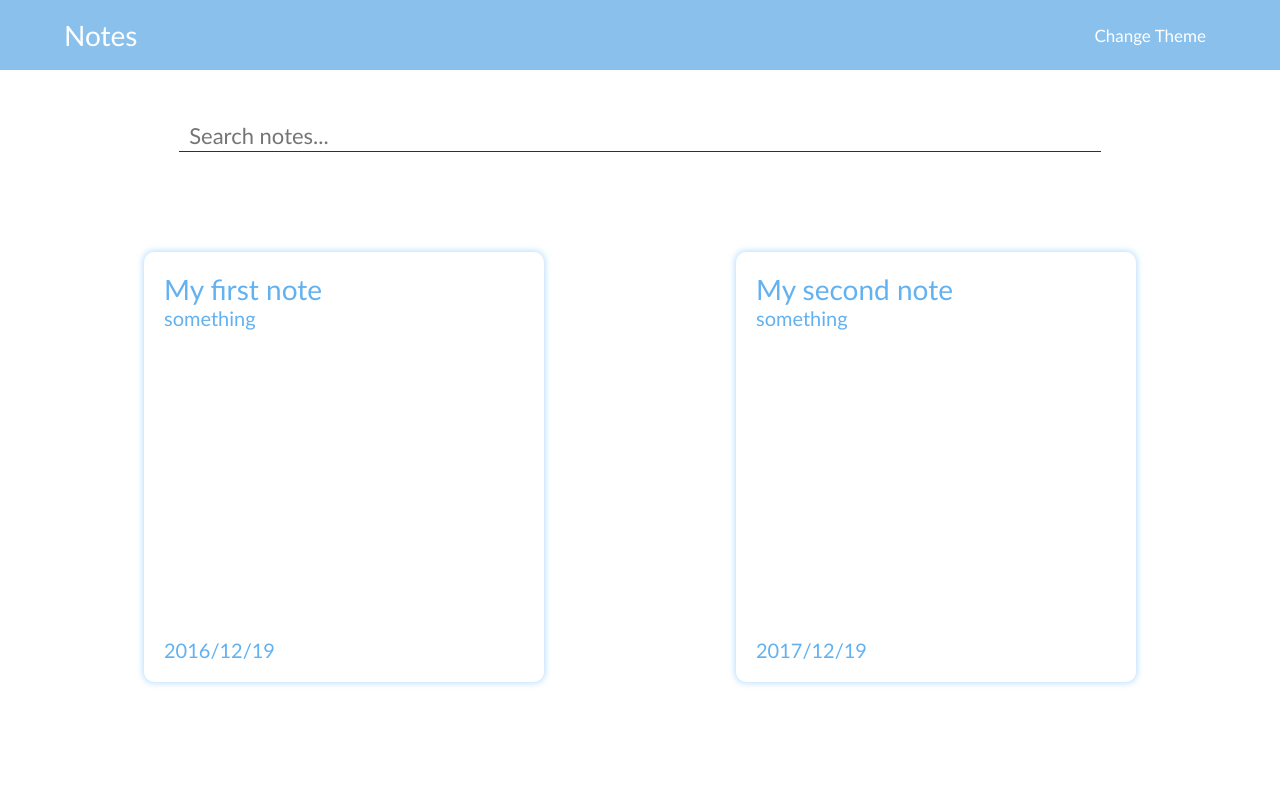
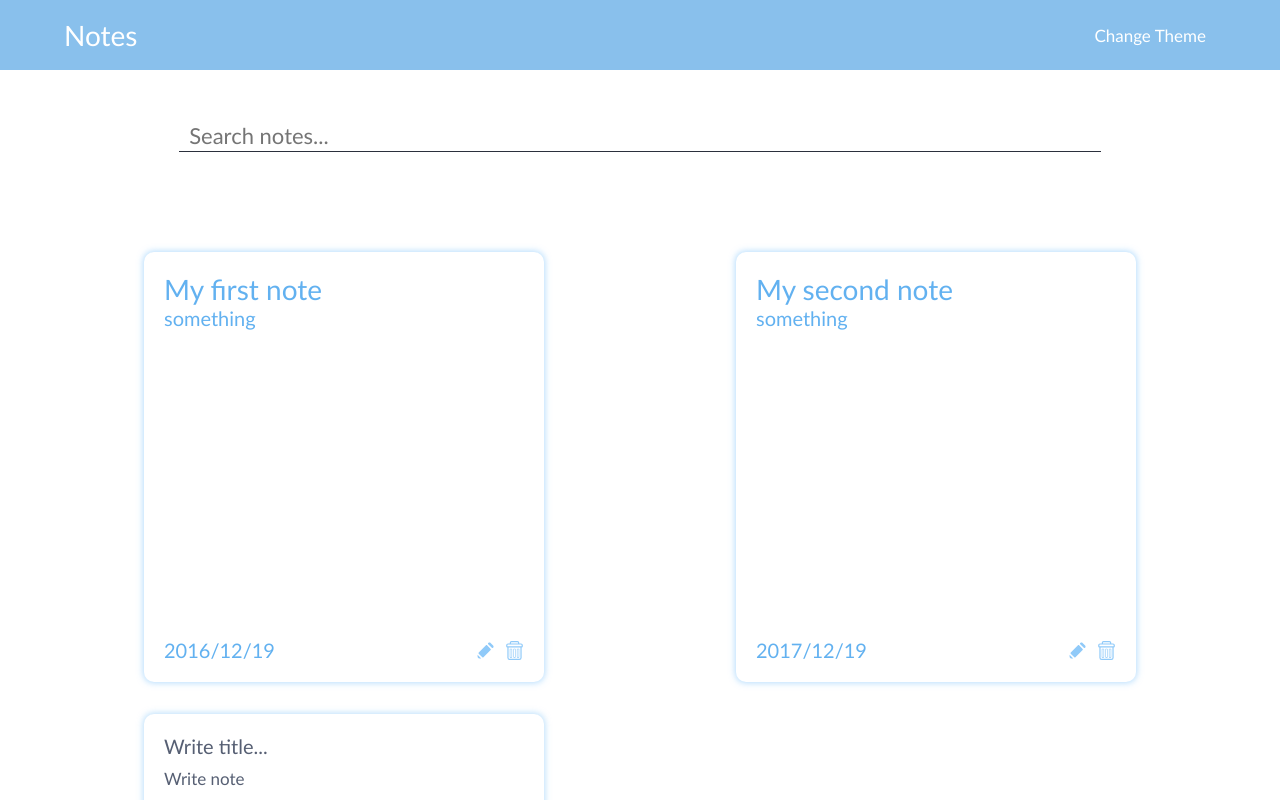
Before and after one commit to amangeldi0/react-notes, a React (Create React App) app: page / in a window 1280 px wide. Shown: the top 800 px of the page. Built offline with nearby package versions, Linux system fonts and the light colour scheme.

Commit message:
components

```diff
--- a/src/App/App.tsx
+++ b/src/App/App.tsx
@@ -5,6 +5,7 @@ import {theme} from "../redux/Theme/ThemeSlice";
 import Search from "../Components/Search";
 import Note from "../Components/NoteInput";
 import NoteList from "../Components/NoteList";
+import NoteInput from "../Components/NoteInput";
 const App = () => {
     const themeState = useAppSelector(theme)
     return (
--- a/src/Components/Note.tsx
+++ b/src/Components/Note.tsx
@@ -1,6 +1,12 @@
 import {FC} from 'react';
 import {useAppSelector, useAppDispatch} from "../redux/hooks";
 import {theme} from "../redux/Theme/ThemeSlice";
+
+import trash from '../assets/trash.svg'
+import edit from '../assets/edit.svg'
+import whiteEdit from '../assets/white-edit.svg'
+import whiteTrash from '../assets/white-trash.svg'
+
 interface IPropsForNote {
     props: {
         title:string;
@@ -24,8 +30,12 @@ const Note: FC<IPropsForNote> = ({props}) => {
             <div className="note__info">
                 <div className="note__date">{date}</div>
                 <div className="note__buttons">
-                    <div className="note__edit"></div>
-                    <div className="note__delete"></div>
+                    <div className="note__edit">
+                        <img src={themeState ? whiteEdit : edit} alt="edit"/>
+                    </div>
+                    <div className="note__delete">
+                        <img src={themeState ? whiteTrash : trash} alt="trash"/>
+                    </div>
                 </div>
             </div>
         </div>
--- a/src/Components/NoteList.tsx
+++ b/src/Components/NoteList.tsx
@@ -2,6 +2,7 @@ import {FC} from 'react';
 import {useAppSelector} from "../redux/hooks";
 import {noteList} from "../redux/Note/NoteSlice";
 import Note from "./Note";
+import NoteInput from "./NoteInput";
 
 const NoteList:FC = () => {
     const notes = useAppSelector(noteList)
@@ -13,6 +14,7 @@ const NoteList:FC = () => {
                         return <Note props={item} />
                     })
                 }
+                <NoteInput />
             </div>
         </div>
     );
```
